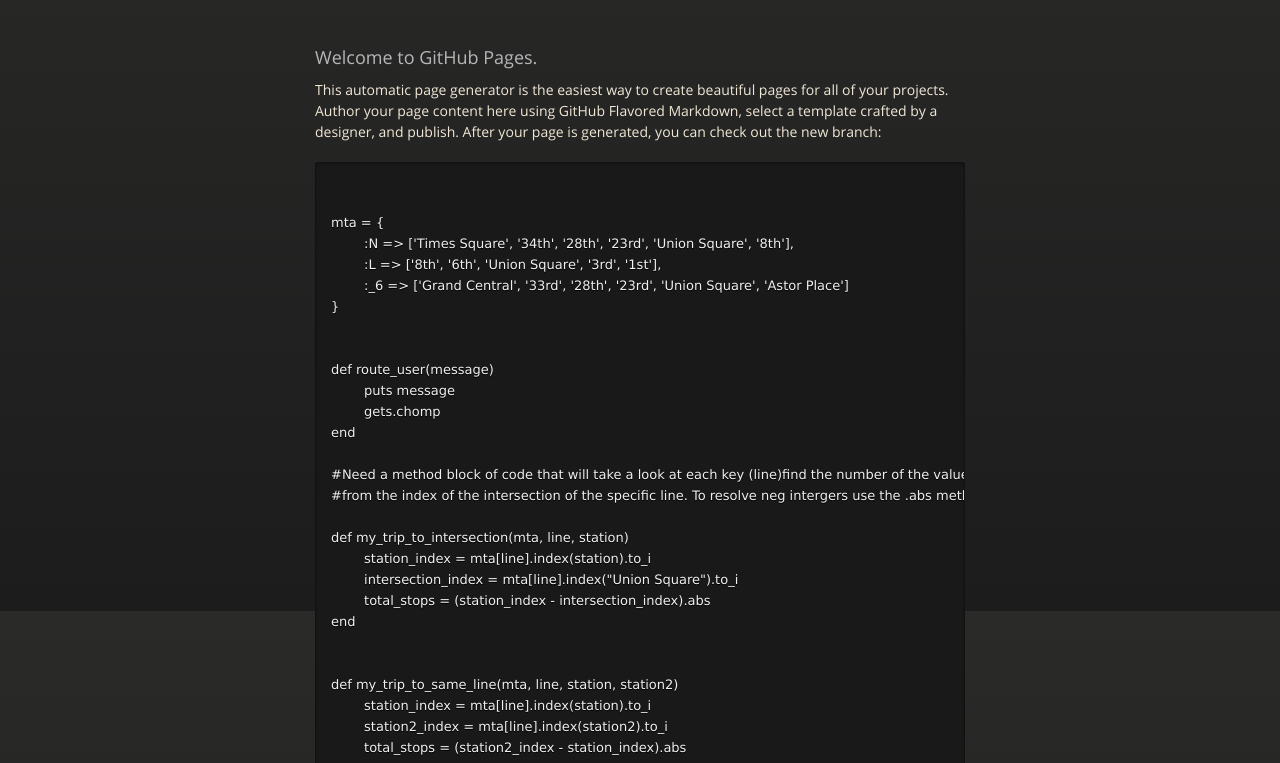
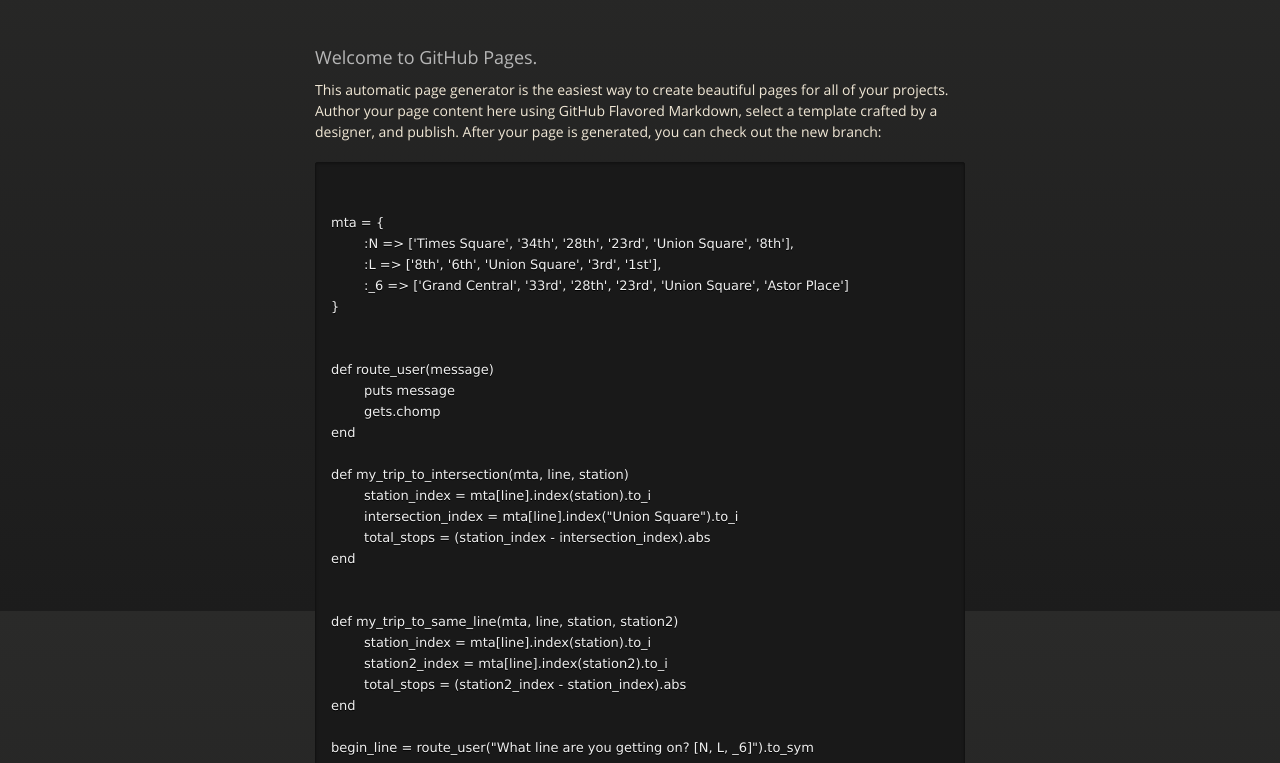
Before and after one commit to dgomez10/dgomez10.github.io, a plain HTML site: page index.html in a window 1280 px wide. Shown: the part 189-952 px from the top of the page. Drawn offline with nearby package versions, Linux system fonts and the light colour scheme.

Commit message:
Update index.html

```diff
--- a/index.html
+++ b/index.html
@@ -53,9 +53,6 @@ def route_user(message)
 	puts message
 	gets.chomp
 end
-
-#Need a method block of code that will take a look at each key (line)find the number of the value (station) (index) and subtract it
-#from the index of the intersection of the specific line. To resolve neg intergers use the .abs method
 
 def my_trip_to_intersection(mta, line, station)
 	station_index = mta[line].index(station).to_i
```
